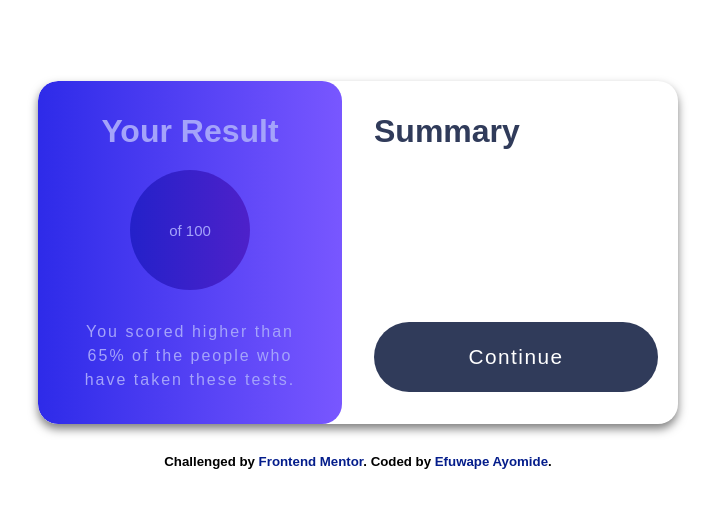
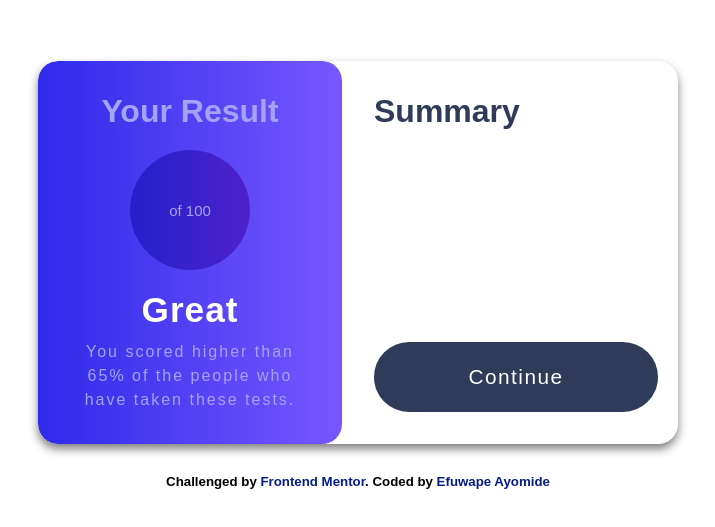
Before and after one commit to mide2020-16/result-summary, a plain HTML site: page index.html in a window 1280 px wide. Shown: the part 125-652 px from the top of the page, without its empty margins (282-997 px from the left). Drawn offline with Linux system fonts and the light colour scheme.

Commit message:
fixed warninsgs from frontend mentors

```diff
--- a/index.html
+++ b/index.html
@@ -5,11 +5,10 @@
   <meta name="viewport" content="width=device-width, initial-scale=1.0">
   <link rel="icon" type="image/png" sizes="32x32" href="./assets/images/favicon-32x32.png">
   <title>Frontend Mentor | Results summary component</title>
-
   <link rel="stylesheet" href="style.css">
+  <script type="module" src="script.js" defer></script>
 </head>
 <body>
-
   <main class="container">
     <div class="dashboard">
         <h1 class="dashboard__header">Your Result</h1>
@@ -18,7 +17,7 @@
           <p class="score-text">of 100</p>
         </div>
         <div class="dashboard__grade">
-          <h2 class="grade-text"></h2>
+          <h2 class="grade-text">Great</h2>
           <h3 class="grade-description">You scored higher than 65% of the people who have taken these tests.</h3>
         </div>
     </div>
@@ -32,12 +31,7 @@
     </div>
   </main>
   <footer class="attribution">
-    <h5>
-      Challenged by <a href="https://www.frontendmentor.io?ref=challenge" target="_blank"> Frontend Mentor</a>. Coded by
-      <a href="#"> Efuwape Ayomide</a>.
-    </h5>
+    <h5> Challenged by <a href="https://www.frontendmentor.io?ref=challenge" target="_blank"> Frontend Mentor</a>. Coded by <a href="#"> Efuwape Ayomide</a> </h5>
   </footer>
-
-  <script type="module" src="script.js" defer></script>
 </body>
 </html>
```
